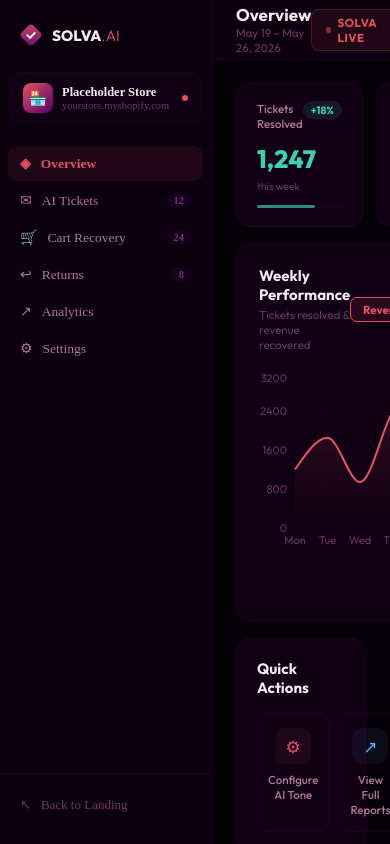
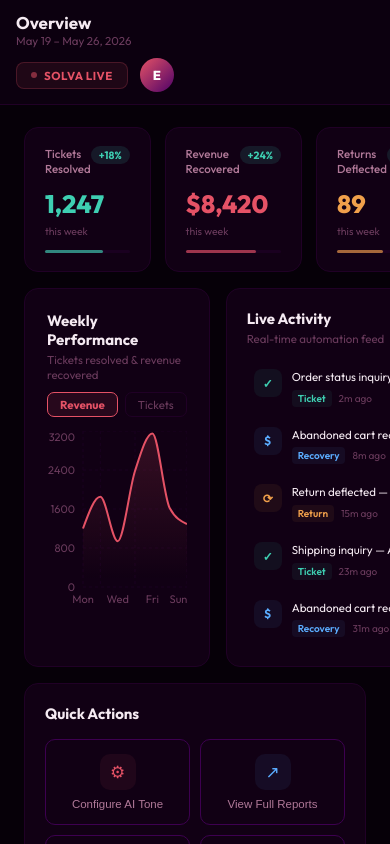
Before and after one commit to getsolvacom/solva, a React (Vite) app: page /dashboard in a window 390 px wide. Both pictures are taken after a click on the button "View Live Demo ↗". Built offline with nearby package versions, Linux system fonts and the light colour scheme.

Commit message:
fix: dashboard mobile layout and overview fixes

```diff
--- a/src/pages/dashboard/DashboardShell.jsx
+++ b/src/pages/dashboard/DashboardShell.jsx
@@ -8,8 +8,9 @@ import SettingsView     from "./SettingsView";
 
 export default function DashboardShell({ view, setView, goLanding }) {
   return (
-    <div style={{display:"flex",height:"100vh",background:"#060008",overflow:"hidden"}}>
-      <AppSidebar view={view} setView={setView} goLanding={goLanding}/>
+    <div style={{display:"flex",height:"100vh",background:"#060008",overflow:"hidden",overflowX:"hidden"}}>
+      <style>{`@media(max-width:767px){.dash-sidebar{display:none!important;}}`}</style>
+      <div className="dash-sidebar"><AppSidebar view={view} setView={setView} goLanding={goLanding}/></div>
       <div style={{flex:1,display:"flex",flexDirection:"column",overflow:"hidden"}}>
         {view === "overview"  && <OverviewView/>}
         {view === "tickets"   && <TicketsView/>}
--- a/src/pages/dashboard/OverviewView.jsx
+++ b/src/pages/dashboard/OverviewView.jsx
@@ -45,6 +45,13 @@ function GlobalStyles() {
       .card-hover:hover{transform:translateY(-3px);box-shadow:0 16px 40px rgba(0,0,0,.5);}
       .blink{animation:blink 2.4s ease infinite;}
       .filter-tab{cursor:pointer;transition:all .15s ease;font-family:'Outfit',sans-serif;}
+      .action-card{transition:all .18s ease!important;border-color:#3D0050!important;}
+      .action-card:hover{border-color:#E55266!important;background:rgba(229,82,102,.07)!important;transform:translateY(-2px)!important;box-shadow:0 8px 24px rgba(0,0,0,.45)!important;}
+      @media(max-width:767px){
+        .ov-topbar{flex-direction:column!important;align-items:flex-start!important;height:auto!important;padding:12px 16px!important;gap:10px!important;}
+        .chart-header{flex-direction:column!important;align-items:flex-start!important;gap:10px!important;margin-bottom:14px!important;}
+        .actions-grid{grid-template-columns:repeat(2,1fr)!important;}
+      }
     `}</style>
   );
 }
@@ -64,7 +71,7 @@ export default function OverviewView() {
       <GlobalStyles/>
 
       {/* Top bar */}
-      <div style={{padding:"0 24px",height:60,flexShrink:0,display:"flex",alignItems:"center",justifyContent:"space-between",borderBottom:`1px solid ${C.border}`,background:C.surface}}>
+      <div className="ov-topbar" style={{padding:"0 24px",height:60,flexShrink:0,display:"flex",alignItems:"center",justifyContent:"space-between",borderBottom:`1px solid ${C.border}`,background:C.surface}}>
         <div>
           <h1 style={{fontFamily:"'Outfit',sans-serif",fontSize:17,fontWeight:700,color:C.text}}>Overview</h1>
           <p style={{fontSize:11.5,color:C.muted}}>May 19 – May 26, 2026</p>
@@ -103,7 +110,7 @@ export default function OverviewView() {
 
           {/* Area Chart */}
           <div style={{borderRadius:14,background:C.card,border:`1px solid ${C.border}`,padding:22}}>
-            <div style={{display:"flex",justifyContent:"space-between",alignItems:"center",marginBottom:20}}>
+            <div className="chart-header" style={{display:"flex",justifyContent:"space-between",alignItems:"center",marginBottom:20}}>
               <div>
                 <h3 style={{fontFamily:"'Outfit',sans-serif",fontSize:15,fontWeight:700,color:C.text,marginBottom:3}}>Weekly Performance</h3>
                 <p style={{fontSize:11.5,color:C.muted}}>Tickets resolved & revenue recovered</p>
@@ -158,15 +165,15 @@ export default function OverviewView() {
         {/* Quick Actions */}
         <div style={{borderRadius:14,background:C.card,border:`1px solid ${C.border}`,padding:20}}>
           <h3 style={{fontFamily:"'Outfit',sans-serif",fontSize:15,fontWeight:700,color:C.text,marginBottom:16}}>Quick Actions</h3>
-          <div style={{display:"grid",gridTemplateColumns:"repeat(4,1fr)",gap:10}}>
+          <div className="actions-grid" style={{display:"grid",gridTemplateColumns:"repeat(4,1fr)",gap:10}}>
             {[
               {label:"Configure AI Tone", icon:"⚙", color:C.coral  },
               {label:"View Full Reports", icon:"↗", color:C.blue   },
               {label:"Test Automation",   icon:"▶", color:C.magenta},
               {label:"Add Team Member",   icon:"+", color:C.amber  },
             ].map((a,i)=>(
-              <button key={i} className="btn-ghost card-hover"
-                style={{padding:"14px 10px",borderRadius:10,border:`1px solid ${C.border}`,cursor:"pointer",display:"flex",flexDirection:"column",alignItems:"center",gap:8}}>
+              <button key={i} className="action-card"
+                style={{padding:"14px 10px",borderRadius:10,border:`1px solid ${C.borderHi}`,cursor:"pointer",display:"flex",flexDirection:"column",alignItems:"center",gap:8,background:"transparent"}}>
                 <div style={{width:36,height:36,borderRadius:10,background:`${a.color}12`,display:"flex",alignItems:"center",justifyContent:"center",color:a.color,fontSize:17}}>{a.icon}</div>
                 <span style={{fontSize:11.5,fontWeight:500,color:C.sub}}>{a.label}</span>
               </button>
```
